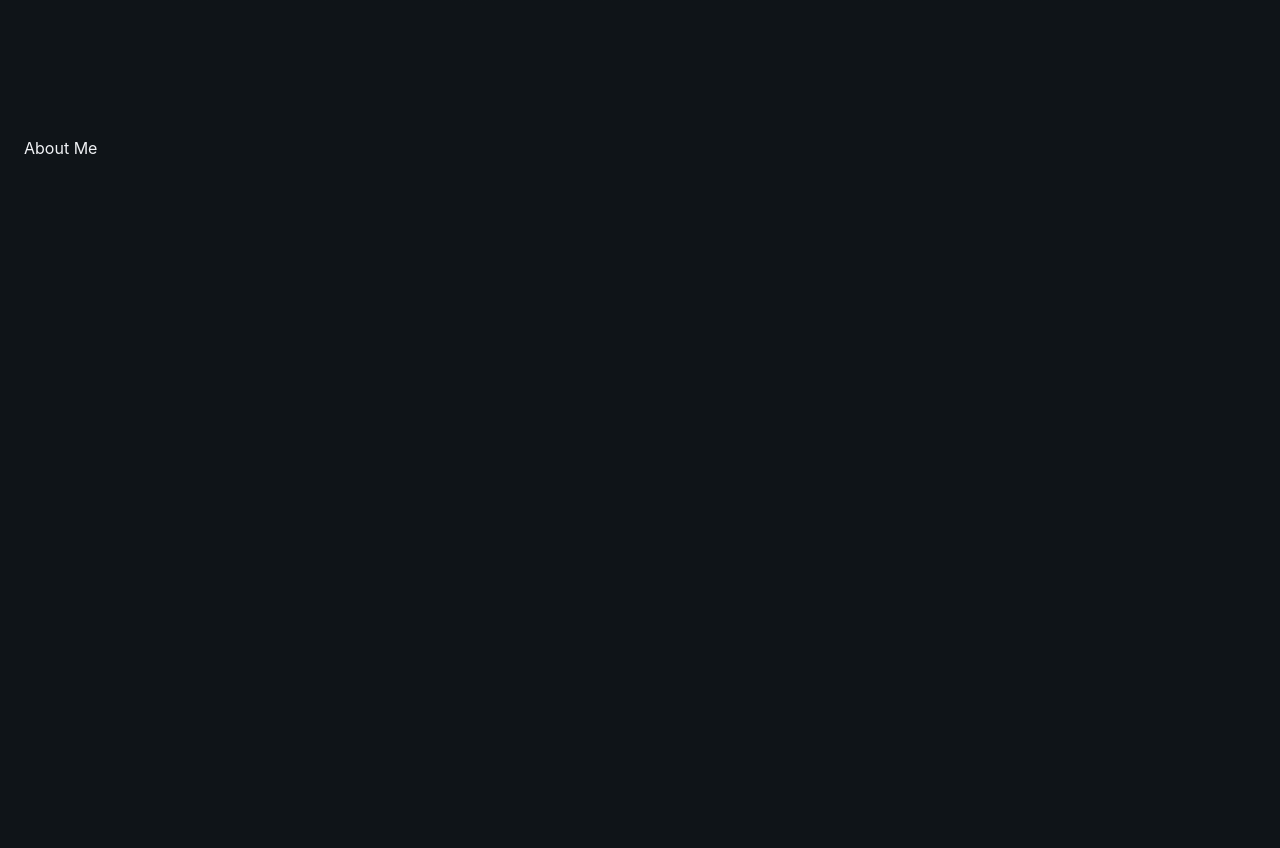
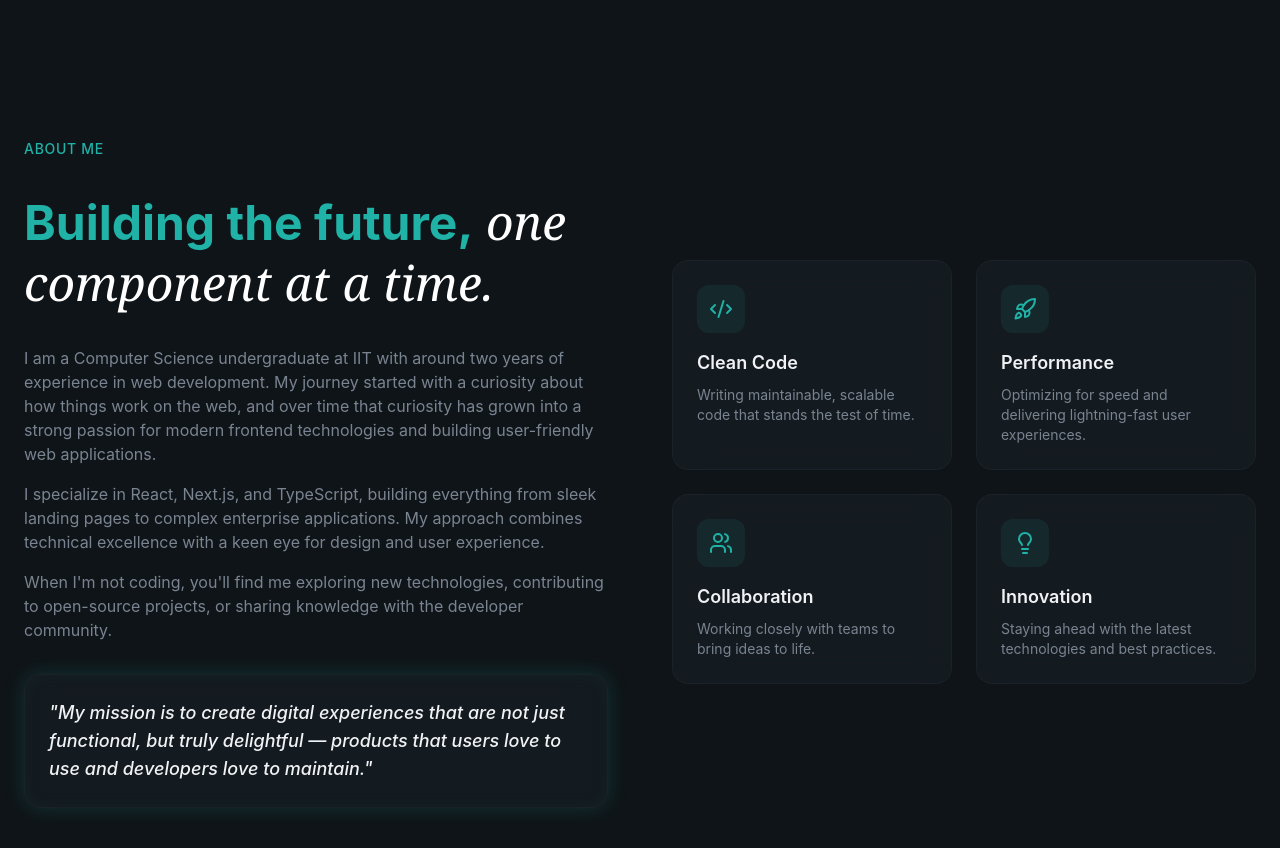
Before and after one commit to kavish258/Modern-Personal-Portfolio, a React (Vite) app: page / in a window 1280 px wide. Shown: the part 1080-1928 px from the top of the page. Before the commit the page ends 1368 px from the top, so only its background shows below. Built offline with nearby package versions, Linux system fonts and the light colour scheme.

Commit message:
set aboutSection

```diff
--- a/src/sections/About.jsx
+++ b/src/sections/About.jsx
@@ -31,8 +31,68 @@ export const About = () => {
         <div className="container mx-auto px-6 relative z-10">
             <div className="grid lg:grid-cols-2 gap-16 items-center">
                 {/* Left Column */}
-                <div>
-                    <span>About Me</span>
+                <div className="space-y-8">
+                    <div className="animate-fade-in">
+                         <span className="text-secondary-foreground text-sm font-medium tracking-wider uppercase">About Me</span>
+                    </div>
+
+                    <h2 className="text-4xl md:text-5xl font-bold leading-tight animate-fade-in animation-delay-100 text-secondary-foreground">
+                     Building the future,
+                    <span className="font-serif italic font-normal text-white">
+                        {" "}
+                        one component at a time.
+                    </span>
+                    </h2>
+
+
+                    <div className="space-y-4 text-muted-foreground animate-fade-in animation-delay-200">
+                    <p>
+                        I am a Computer Science undergraduate at IIT with
+                        around two years of experience in web development.
+                        My journey started with a curiosity about how things
+                        work on the web, and over time that curiosity has grown
+                        into a strong passion for modern frontend technologies and
+                        building user-friendly web applications.
+                    </p>
+                    <p>
+                        I specialize in React, Next.js, and TypeScript, building
+                        everything from sleek landing pages to complex enterprise
+                        applications. My approach combines technical excellence with a
+                        keen eye for design and user experience.
+                    </p>
+                    <p>
+                        When I'm not coding, you'll find me exploring new technologies,
+                        contributing to open-source projects, or sharing knowledge with
+                        the developer community.
+                    </p>
+                    </div>
+                    <div className="glass rounded-2xl p-6 glow-border animate-fade-in animation-delay-300">
+                    <p className="text-lg font-medium italic text-foreground">
+                        "My mission is to create digital experiences that are not just
+                        functional, but truly delightful — products that users love to
+                        use and developers love to maintain."
+                    </p>
+                    </div>
+
+                </div>
+
+                 {/* Right Column - Hilights */}
+                <div className="grid sm:grid-cols-2 gap-6">
+                    {highlights.map((item, idx) => (
+                <div
+                     key={idx}
+                     className="glass p-6 rounded-2xl animate-fade-in"
+                     style={{ animationDelay: `${(idx + 1) * 100}ms` }}
+                >
+                <div className="w-12 h-12 rounded-xl bg-primary/10 flex items-center justify-center mb-4 hover:bg-primary/20">
+                  <item.icon className="w-6 h-6 text-primary" />
+                </div>
+                <h3 className="text-lg font-semibold mb-2">{item.title}</h3>
+                <p className="text-sm text-muted-foreground">
+                  {item.description}
+                </p>
+                </div>
+                ))}
                 </div>
             </div>
         </div>
```
